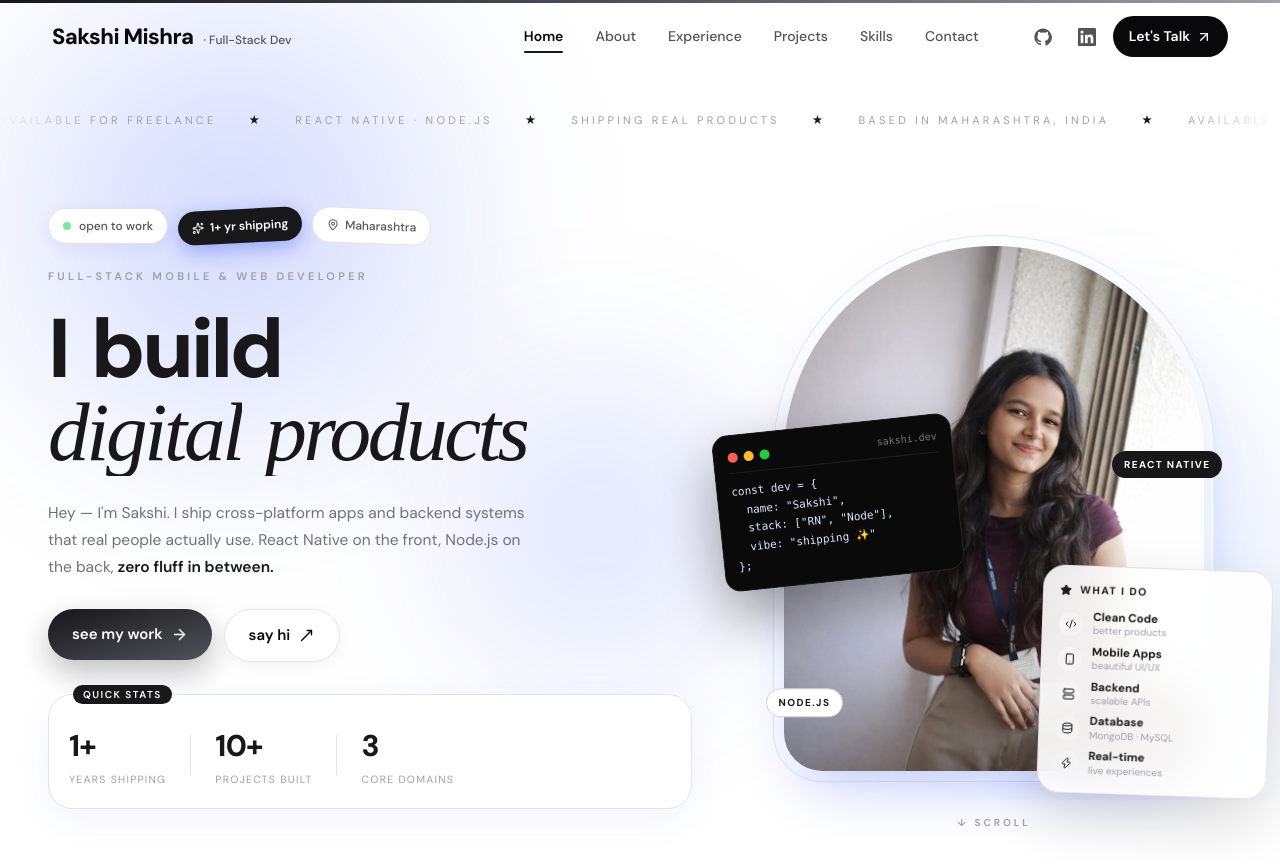
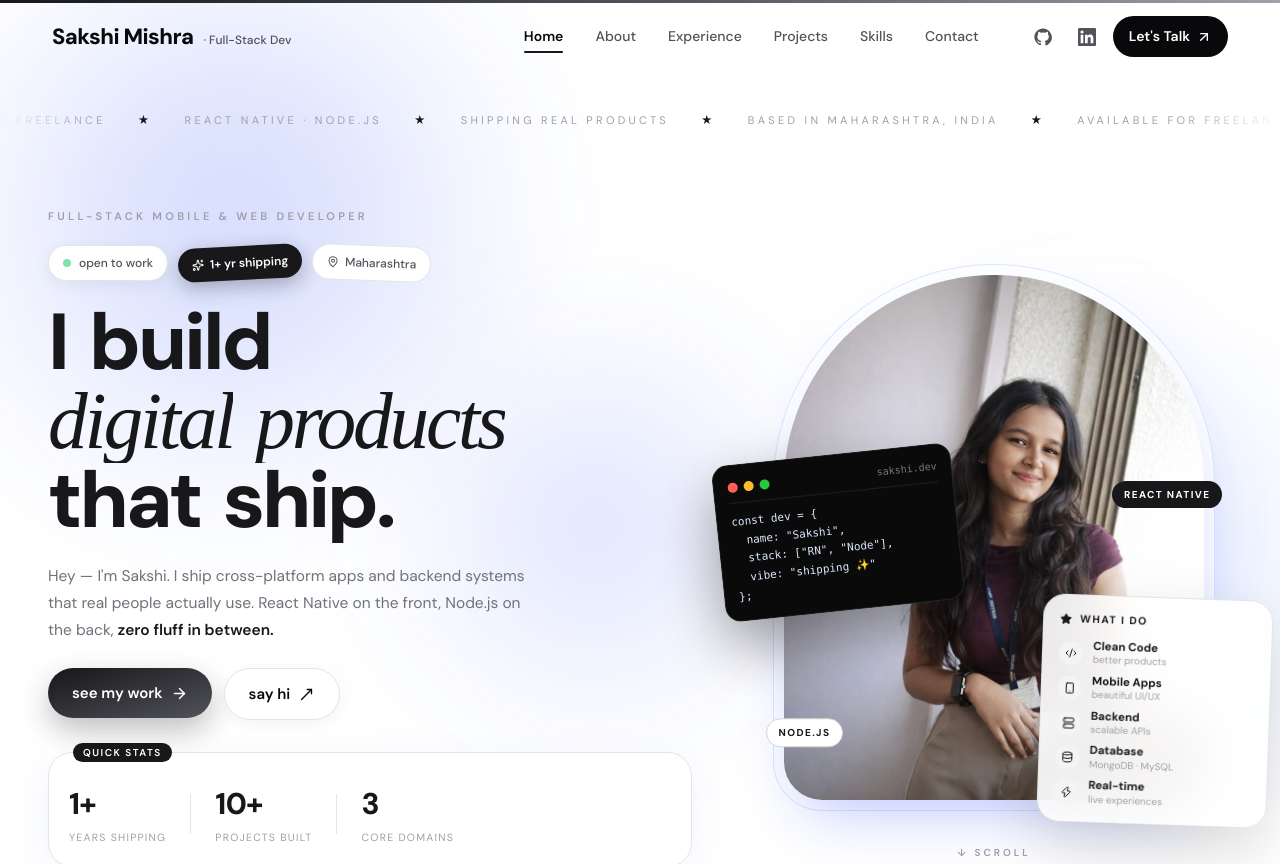
Before and after one commit to Sakshi0256/portfolio, a React (Vite) app: page / in a window 1280 px wide. Shown: the top 864 px of the page. Built offline with nearby package versions, Linux system fonts and the light colour scheme; a web font is replaced by a local one.

Commit message:
initial chnages2

```diff
--- a/src/components/Hero.jsx
+++ b/src/components/Hero.jsx
@@ -98,14 +98,22 @@ export default function Hero() {
 
       <div className="grid lg:grid-cols-[1.15fr_0.85fr] gap-12 lg:gap-16 items-center w-full mt-16">
         {/* LEFT */}
-        <motion.div variants={container} initial="hidden" animate="show" className="space-y-6">
+        <motion.div variants={container} initial="hidden" animate="show" className="space-y-5">
+  {/* Eyebrow first */}
+  <motion.p
+    variants={fadeUp}
+    className="text-[10.5px] md:text-[11px] tracking-[0.3em] uppercase text-zinc-400 font-semibold"
+  >
+    Full-Stack Mobile &amp; Web Developer
+  </motion.p>
+
   {/* Sticker row */}
   <motion.div variants={fadeUp} className="flex flex-wrap items-center gap-2.5">
-            <span className="inline-flex items-center gap-2 px-3.5 py-2 bg-white border border-zinc-200 rounded-full text-[12px] font-medium text-zinc-600 shadow-[0_4px_16px_rgba(30,64,245,0.08)]">
+    <span className="inline-flex items-center gap-2 px-3.5 py-2 bg-white border border-zinc-200 rounded-full text-[12px] font-medium text-zinc-600 shadow-[0_4px_16px_rgba(0,0,0,0.06)]">
       <span className="w-2 h-2 rounded-full bg-green-500 animate-pulse" />
       open to work
     </span>
-            <span className="inline-flex items-center gap-1.5 px-3.5 py-2 bg-pink-500 text-white rounded-full text-[12px] font-semibold shadow-[0_6px_20px_rgba(30,64,245,0.35)] rotate-[-3deg]">
+    <span className="inline-flex items-center gap-1.5 px-3.5 py-2 bg-zinc-900 text-white rounded-full text-[12px] font-semibold shadow-[0_6px_20px_rgba(0,0,0,0.28)] rotate-[-3deg]">
       <Sparkles size={12} /> 1+ yr shipping
     </span>
     <span className="inline-flex items-center gap-1.5 px-3.5 py-2 bg-white border border-zinc-200 rounded-full text-[12px] font-medium text-zinc-600 rotate-[2deg]">
@@ -113,29 +121,21 @@ export default function Hero() {
     </span>
   </motion.div>
 
-          <motion.p
-            variants={fadeUp}
-            className="text-[11px] tracking-[0.3em] uppercase text-zinc-400 font-semibold"
-          >
-            Full-Stack Mobile &amp; Web Developer
-          </motion.p>
-
-          {/* Headline — kinetic split lines */}
-          <h1 className="text-[clamp(40px,6.5vw,92px)] font-extrabold leading-[0.95] tracking-[-0.04em] text-zinc-900">
+  {/* Headline */}
+  <h1 className="text-[clamp(38px,6.2vw,88px)] font-extrabold leading-[0.95] tracking-[-0.04em] text-zinc-900 pt-1">
     <SplitLine delay={0.1}>I build</SplitLine>
     <span className="block">
       <SplitLine
         delay={0.3}
-                className="font-serif italic font-medium text-pink-500"
+        className="font-serif italic font-medium text-zinc-900"
       >
         digital products
       </SplitLine>
     </span>
     <span className="block">
-
+      <SplitLine delay={0.55}>that ship.</SplitLine>
     </span>
   </h1>
-
           <motion.p
             variants={fadeUp}
             className="text-[15.5px] text-zinc-500 max-w-[500px] leading-[1.75]"
--- a/src/index.css
+++ b/src/index.css
@@ -25,6 +25,12 @@
   --animate-spin-slow: spin 40s linear infinite;
   --animate-spin-slow-rev: spin 55s linear infinite reverse;
   --animate-pulse-dot: pulseDot 2s ease-in-out infinite;
+  --animate-marquee: marquee 40s linear infinite;
+}
+
+@keyframes marquee {
+  from { transform: translateX(0); }
+  to   { transform: translateX(-50%); }
 }
 
 @keyframes pulseDot {
```
Lines whose indentation alone changed are shown as unchanged.
